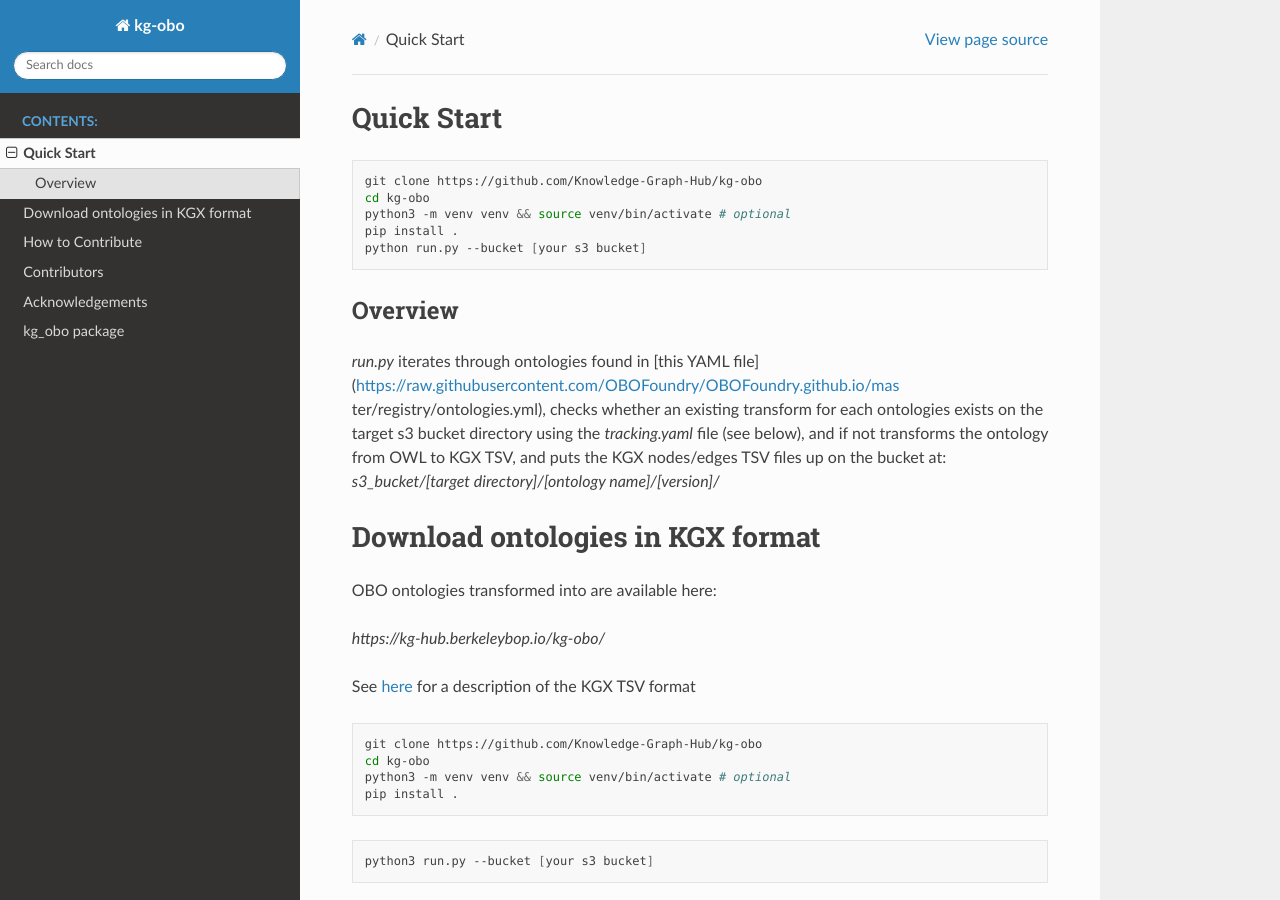
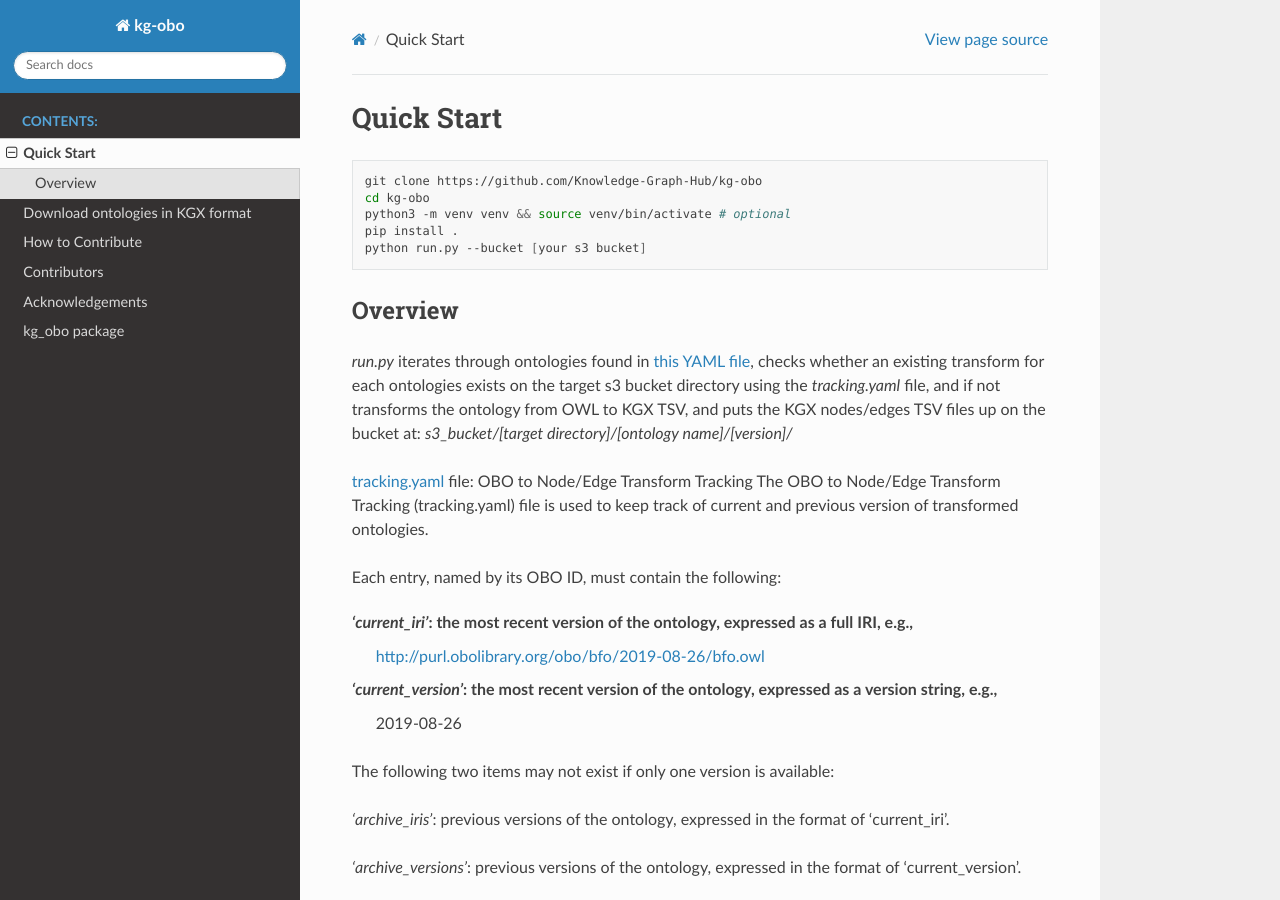
Before and after one commit to Knowledge-Graph-Hub/kg-obo, a Sphinx documentation site: the page built from sphinx/getting_started.rst, in a window 1280 px wide and 900 px high. Built offline with Sphinx 7.4.7 and the Read the Docs theme 2.0.0, drawn with Linux system fonts in a browser that asks for light colours.

```diff
--- a/sphinx/getting_started.rst
+++ b/sphinx/getting_started.rst
@@ -12,11 +12,27 @@
 Overview
 ________
 
-`run.py` iterates through ontologies found in [this YAML file](https://raw.githubusercontent.com/OBOFoundry/OBOFoundry.github.io/mas\
-ter/registry/ontologies.yml), checks whether an existing transform for each ontologies exists on the target s3 bucket directory usin\
-g the `tracking.yaml` file (see below), and if not transforms the ontology from OWL to KGX TSV, and puts the KGX nodes/edges TSV fil\
+`run.py` iterates through ontologies found in `this YAML file <https://raw.githubusercontent.com/OBOFoundry/OBOFoundry.github.io/master/registry/ontologies.yml>`__, checks whether an existing transform for each ontologies exists on the target s3 bucket directory usin\
+g the `tracking.yaml` file, and if not transforms the ontology from OWL to KGX TSV, and puts the KGX nodes/edges TSV fil\
 es up on the bucket at:
 `s3_bucket/[target directory]/[ontology name]/[version]/`
+
+`tracking.yaml <https://kg-hub.berkeleybop.io/kg-obo/tracking.yaml>`__ file: OBO to Node/Edge Transform Tracking
+The OBO to Node/Edge Transform Tracking (tracking.yaml) file is used to keep track of current and previous version of transformed ontologies.
+
+Each entry, named by its OBO ID, must contain the following:
+
+`'current_iri'`: the most recent version of the ontology, expressed as a full IRI, e.g.,
+          http://purl.obolibrary.org/obo/bfo/2019-08-26/bfo.owl
+
+`'current_version'`: the most recent version of the ontology, expressed as a version string, e.g.,
+          2019-08-26
+
+The following two items may not exist if only one version is available:
+
+`'archive_iris'`: previous versions of the ontology, expressed in the format of 'current_iri'.
+
+`'archive_versions'`: previous versions of the ontology, expressed in the format of 'current_version'.
 
 Download ontologies in KGX format
 ---------------------------------
```
Also changed, not shown: 1 other file.
